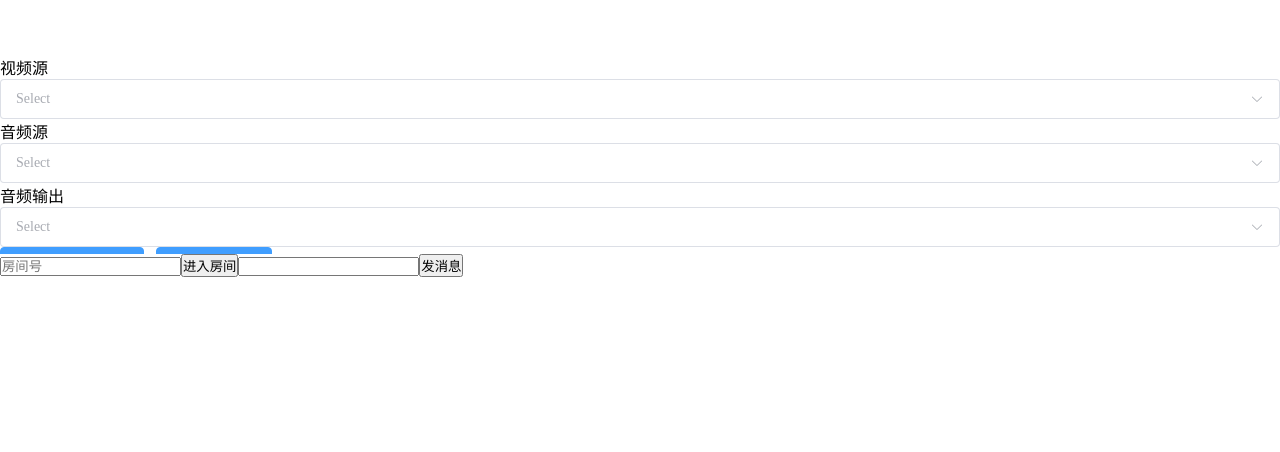
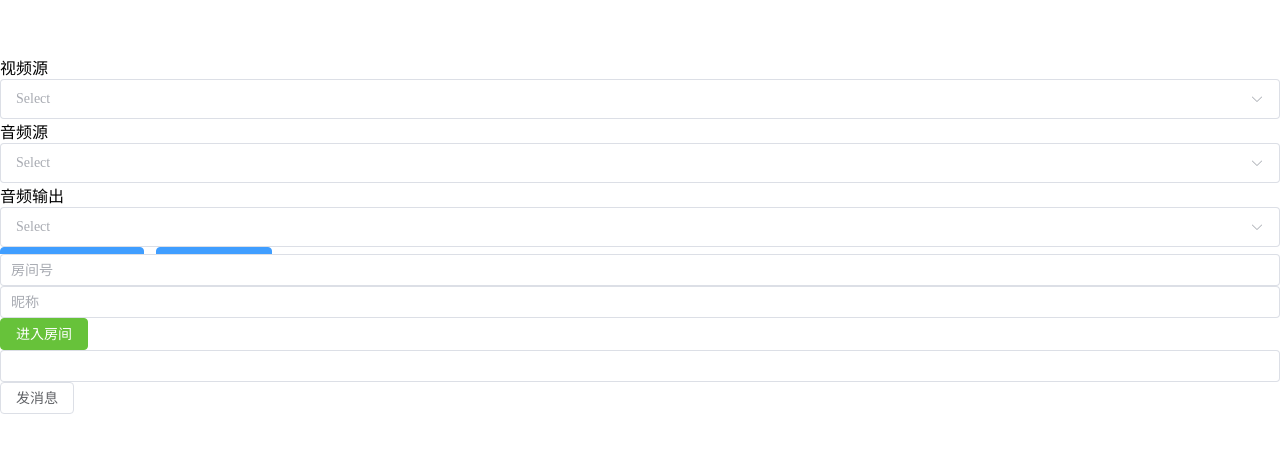
Before and after one commit to sxuan11/WebRTC-font-multi, a Vue app: page / in a window 1280 px wide. Shown: the part 146-598 px from the top of the page. Built offline with nearby package versions, Linux system fonts and the light colour scheme.

Commit message:
feat 增加用户昵称自定义

```diff
--- a/components.d.ts
+++ b/components.d.ts
@@ -6,6 +6,7 @@ import '@vue/runtime-core'
 declare module '@vue/runtime-core' {
   export interface GlobalComponents {
     ElButton: typeof import('element-plus/es')['ElButton']
+    ElInput: typeof import('element-plus/es')['ElInput']
     ElOption: typeof import('element-plus/es')['ElOption']
     ElSelect: typeof import('element-plus/es')['ElSelect']
     HelloWorld: typeof import('./src/components/HelloWorld.vue')['default']
--- a/src/main.ts
+++ b/src/main.ts
@@ -1,5 +1,7 @@
 import { createApp } from 'vue'
 import { createPinia } from 'pinia'
+
+import 'element-plus/es/components/message/style/css'
 
 import App from './App.vue'
 import router from './router'
--- a/src/views/HomeView.vue
+++ b/src/views/HomeView.vue
@@ -3,9 +3,11 @@ import LocalSteam from './localSteam.vue';
 import { io, Socket } from 'socket.io-client';
 import { ref } from 'vue';
 import { v4 as uuid } from 'uuid';
+import { ElMessage } from 'element-plus'
 
 const inputVal = ref('');
 const room = ref('');
+const nick = ref('');
 const userId = ref(uuid())
 const localVideo = ref();
 let stream: MediaStream;
@@ -72,14 +74,19 @@ const initPeer = () => {
 initPeer();
 
 const intoRoom = async () => {
-  // if (!room.value) {
-  //   alert('请输入房间号');
-  //   return;
-  // }
+  if (!room.value) {
+    ElMessage.error('请输入房间号');
+    return;
+  }
+  if (!nick.value) {
+    ElMessage.error('请输入昵称');
+    return;
+  }
   socket = io('http://127.0.0.1:7070', {
     query: {
       room: room.value,
       userId: userId.value,
+      nick: nick.value
     }
   });
   console.log('-> socket', socket);
@@ -155,11 +162,12 @@ const handleIce = async (data: { sdp: RTCIceCandidate, userId: string }) => {
     <span>﹀</span>
   </div>
   <main>
-    <input type="text" v-model="room" placeholder="房间号"/>
-    <button @click="intoRoom">进入房间</button>
+    <el-input type="text" v-model="room" placeholder="房间号"/>
+    <el-input type="text" v-model="nick" placeholder="昵称"/>
+    <el-button @click="intoRoom" type="success">进入房间</el-button>
 
-    <input type="text" v-model="inputVal"/>
-    <button @click="sendMessage">发消息</button>
+    <el-input type="text" v-model="inputVal"/>
+    <el-button @click="sendMessage">发消息</el-button>
   </main>
   <div class="video">
     <video autoplay playsinline ref="localVideo" class="localVideo"></video>
--- a/src/views/localSteam.vue
+++ b/src/views/localSteam.vue
@@ -55,7 +55,7 @@ const audioOutputOptions = ref<Array<MediaDeviceInfo>>([]);
 let stream: MediaStream;
 
 function gotDevices(deviceInfos: Array<MediaDeviceInfo>) {
-  for (let i = 0; i <= deviceInfos.length; ++i) {
+  for (let i = 0; i < deviceInfos.length; i++) {
     const deviceInfo = deviceInfos[i];
     if (deviceInfo.kind === 'audioinput') {
       audioInputOptions.value.push(deviceInfo)
@@ -94,8 +94,8 @@ const getLocalVideo = async () => {
     }
   });
   localVideo.value.srcObject = stream;
-  videoDevice.value = stream.getVideoTracks()[0].getSettings().deviceId;
-  audioDevice.value = stream.getAudioTracks()[0].getSettings().deviceId;
+  videoDevice.value = stream.getVideoTracks()[0].getSettings().deviceId || '';
+  audioDevice.value = stream.getAudioTracks()[0].getSettings().deviceId || '';
   localVideo.value.play();
 }
 
@@ -106,7 +106,7 @@ function attachSinkId(element: HTMLMediaElement, sinkId: string) {
       }).catch((error: Error) => {
         let errorMessage = error;
         if (error.name === 'SecurityError') {
-          errorMessage = `https 打开页面: ${error}`;
+          errorMessage.message = `https 打开页面: ${error.message}`;
         }
         console.error(errorMessage);
       });
@@ -129,7 +129,7 @@ const firstStart = async () => {
   await getLocalVideo()
 }
 
-firstStart()
+// firstStart()
 
 const confirm = () => {
   emit('confirm', stream)
```
